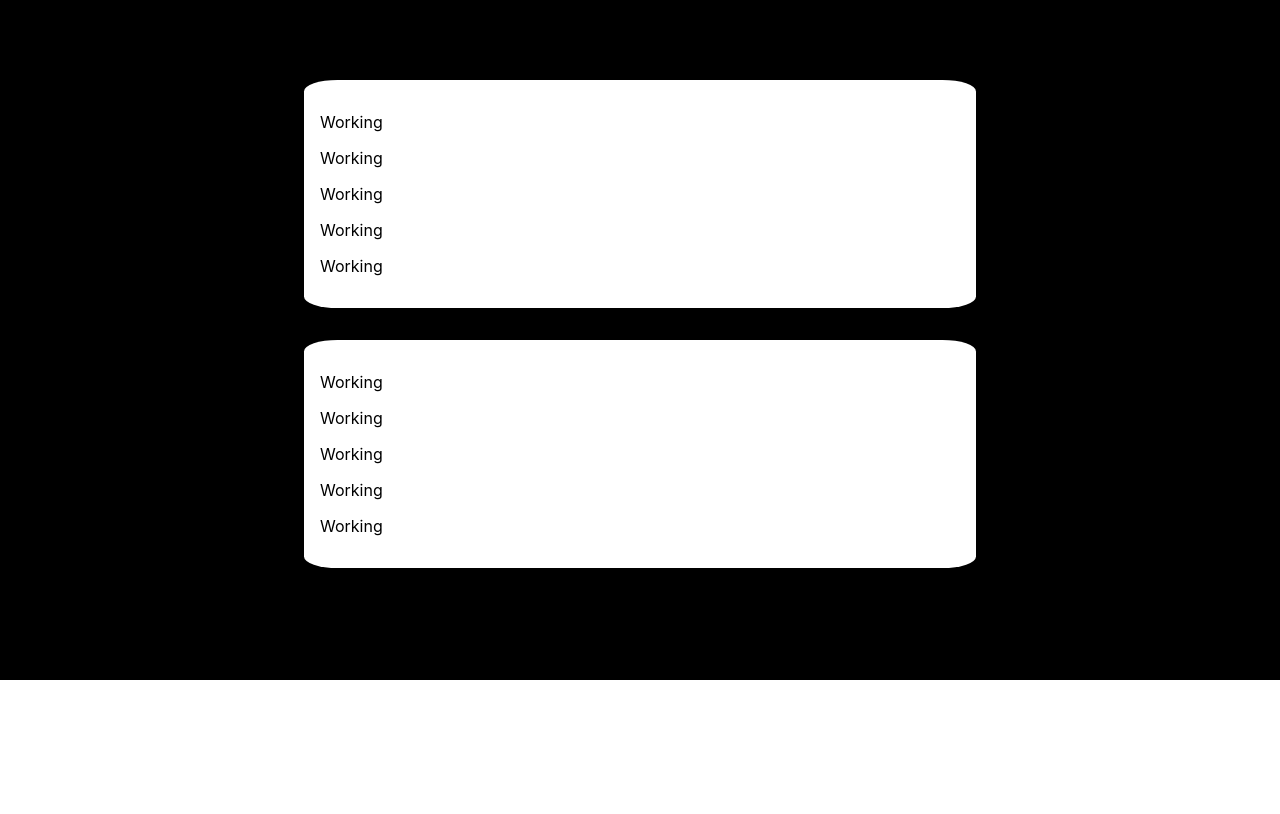
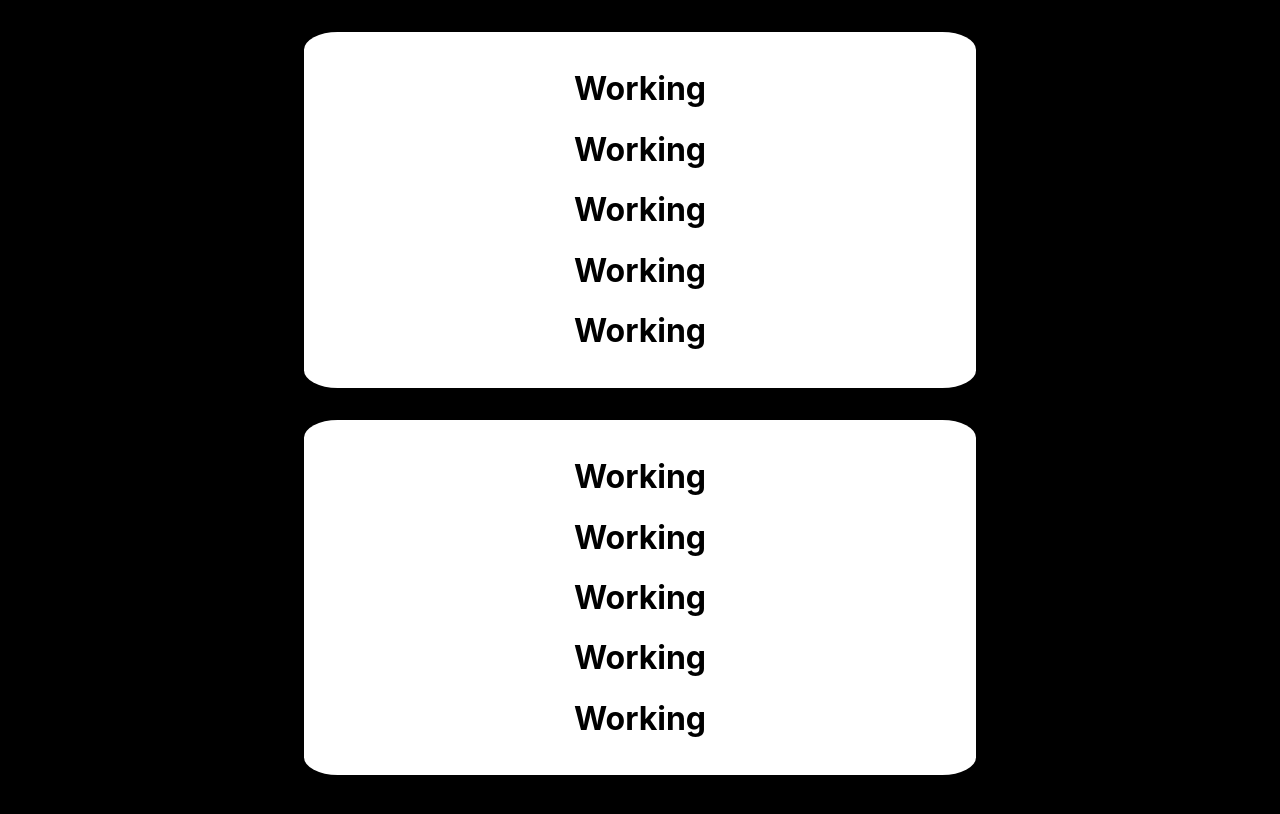
Before and after one commit to L1ndseyHerman/Udemy-My-Username-Age-Adder-App, a React (Create React App) app: page / in a window 1280 px wide. Shown: the top 814 px of the page. Built offline with nearby package versions, Linux system fonts and the light colour scheme.

Commit message:
Made the WhiteCloudDiv a wrapper component!

```diff
--- a/src/App.js
+++ b/src/App.js
@@ -1,13 +1,13 @@
 import React from 'react';
 
 import styles from './App.module.css';
-import WhiteCloudDiv from './components/WhiteCloudDiv';
+import UsernameAgeForm from './components/UsernameAgeForm';
 
-function App() {
+const App = () => {
   return (
     <div className={styles.blackground}>
-      <WhiteCloudDiv />
-      <WhiteCloudDiv />
+      <UsernameAgeForm />
+      <UsernameAgeForm />
     </div>
   );
 }
--- a/src/App.module.css
+++ b/src/App.module.css
@@ -1,5 +1,5 @@
 .blackground {
   background-color: black;
-  padding-top: 5em;
-  padding-bottom: 5em;
+  padding-top: 2em;
+  padding-bottom: 10em;
 }
--- /dev/null
+++ b/src/components/UI/WhiteCloudDiv.js
@@ -0,0 +1,14 @@
+ /* eslint-disable react/prop-types */
+import React from 'react';
+
+import styles from './WhiteCloudDiv.module.css';
+
+const WhiteCloudDiv = (props) => {
+
+    //  REALLY DON'T FORGET THE SPACE!!
+    const classes = styles.whiteCloud + " " + props.className;
+
+    return <div className={classes}>{props.children}</div>;
+};
+
+export default WhiteCloudDiv;
--- /dev/null
+++ b/src/components/UsernameAgeForm.js
@@ -0,0 +1,18 @@
+import React from 'react';
+
+import WhiteCloudDiv from './UI/WhiteCloudDiv';
+import styles from './UsernameAgeForm.module.css';
+
+const UsernameAgeForm = () => {
+    return (
+        <WhiteCloudDiv className={styles.centeredStuff}>
+            <h1>Working</h1>
+            <h1>Working</h1>
+            <h1>Working</h1>
+            <h1>Working</h1>
+            <h1>Working</h1>
+        </WhiteCloudDiv>
+    );
+};
+
+export default UsernameAgeForm;
--- /dev/null
+++ b/src/components/UsernameAgeForm.module.css
@@ -0,0 +1,3 @@
+.centeredStuff {
+  text-align: center;
+}
--- a/src/components/WhiteCloudDiv.js
+++ /dev/null
@@ -1,17 +0,0 @@
-import React from 'react';
-
-import styles from './WhiteCloudDiv.module.css';
-
-const WhiteCloudDiv = () => {
-    return (
-    <div className={styles.whiteCloud}>
-        <p>Working</p>
-        <p>Working</p>
-        <p>Working</p>
-        <p>Working</p>
-        <p>Working</p>
-    </div>
-    );
-};
-
-export default WhiteCloudDiv;
```
Also changed, not shown: src/components/UI/WhiteCloudDiv.module.css (renamed from src/components/WhiteCloudDiv.module.css).
